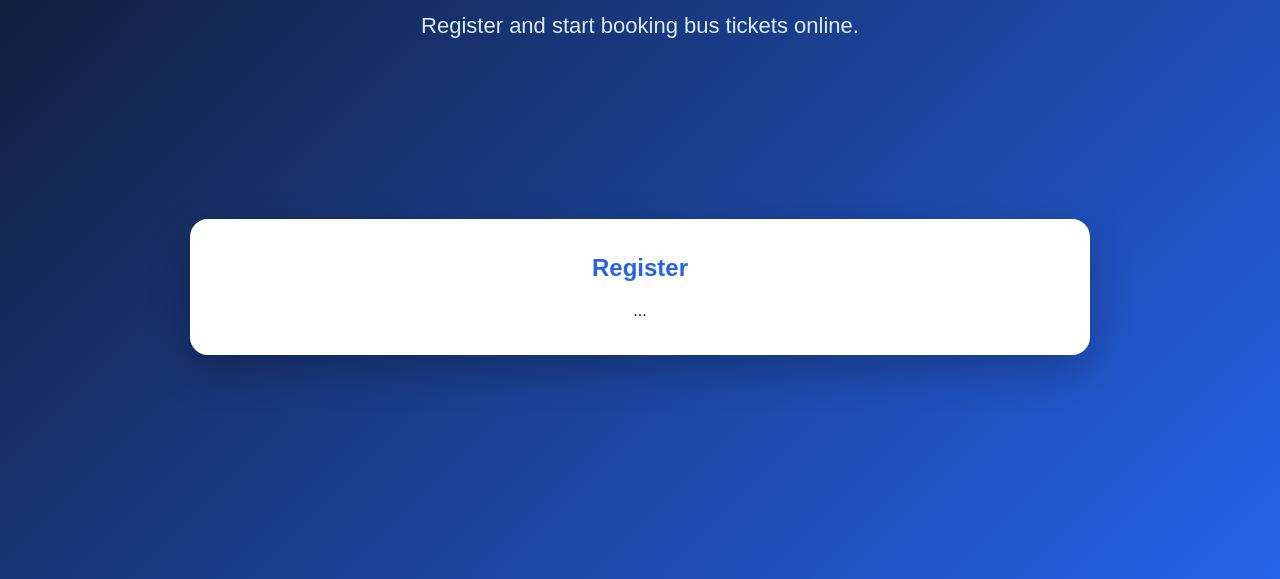
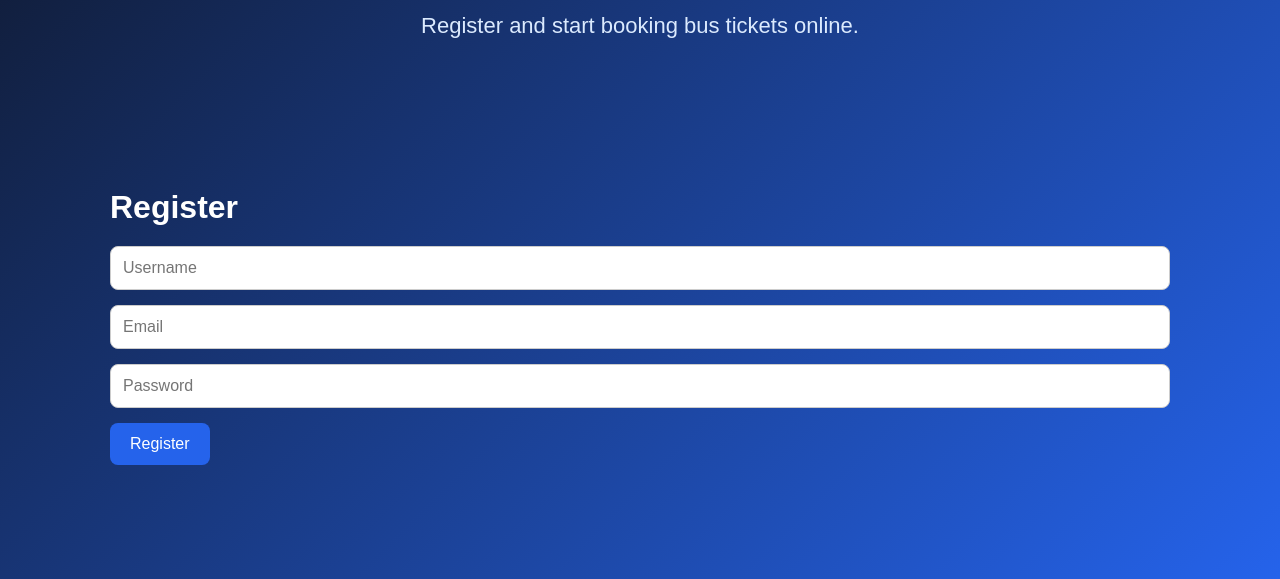
Before and after one commit to farhanmb582-oss/Uniport-Bus-Ticket-Booking-System, a PHP site: page /register.php in a window 1280 px wide. Shown: the part 221-800 px from the top of the page. Run offline with PHP 8.4, Linux system fonts and the light colour scheme.

Commit message:
Updated project files

```diff
--- a/register.php
+++ b/register.php
@@ -60,15 +60,25 @@ $message = "Registration Failed";
 
 <div class="container">
 
-    <div class="card">
+<h1>Register</h1>
 
-        <h2>Register</h2>
+<p><?php echo $message; ?></p>
 
-        <form>
-            ...
-        </form>
+<form method="POST">
 
-    </div>
+<input type="text" name="username" placeholder="Username" required>
+
+<input type="email" name="email" placeholder="Email" required>
+
+<input type="password" name="password" placeholder="Password" required>
+
+<button type="submit" name="register">
+
+Register
+
+</button>
+
+</form>
 
 </div>
 
```
